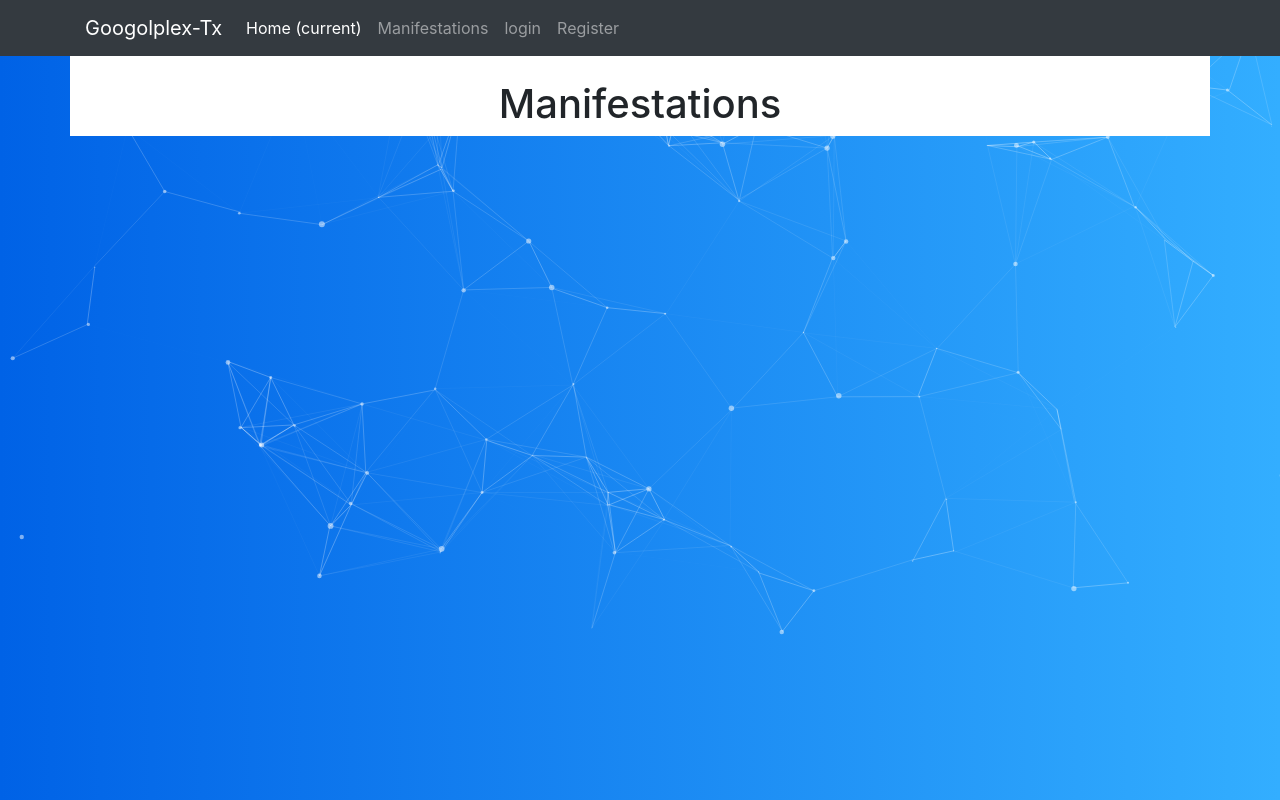
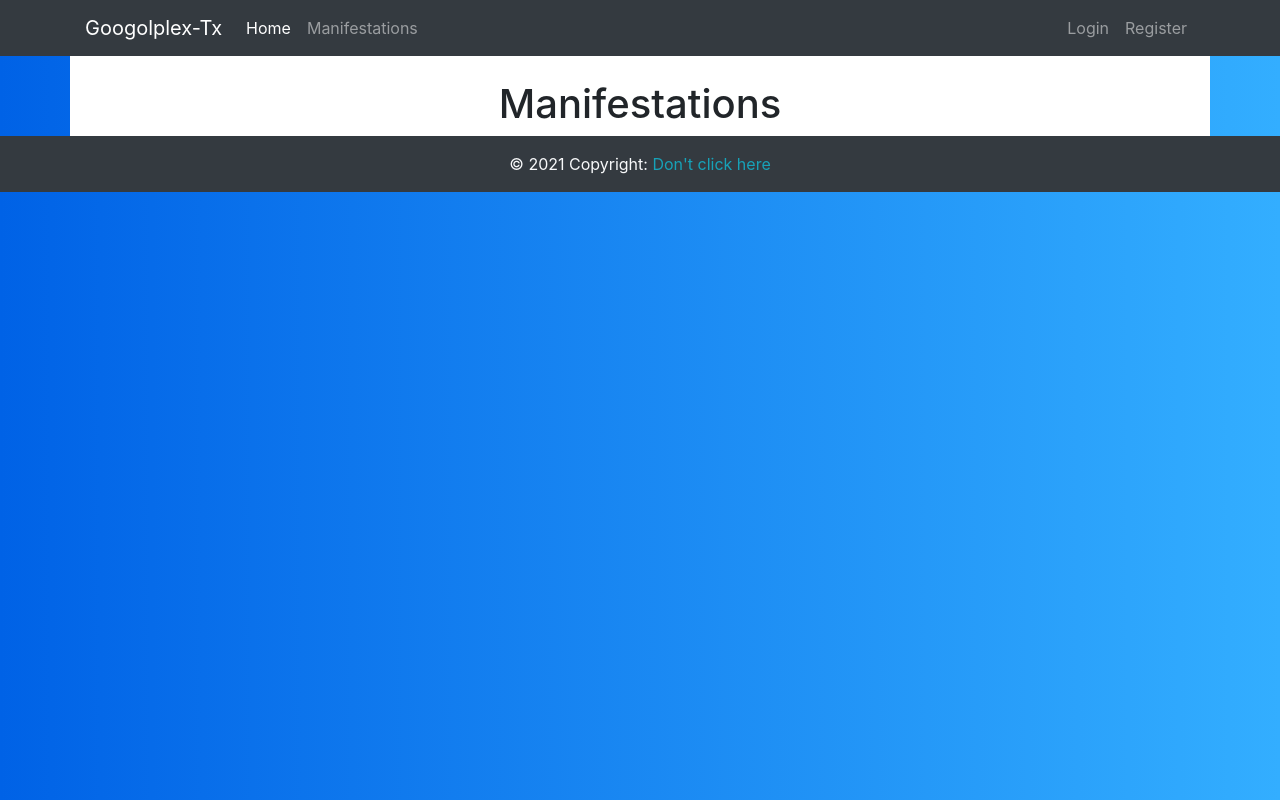
Before and after one commit to njmarko/web-googolplex-tx, a plain HTML site: page googolplexTX/static/index.html in a window 1280 px wide. Drawn offline with nearby package versions, Linux system fonts and the light colour scheme.

Commit message:
Improved navbar login links #25

```diff
--- a/googolplexTX/static/app/app.js
+++ b/googolplexTX/static/app/app.js
@@ -4,7 +4,8 @@ const Register = { template: '<div><navbar></navbar><register-form></register-fo
 
 
 const router = new VueRouter({
-	  mode: 'hash',
+    mode: 'hash',
+    linkExactActiveClass: 'active',
 	  routes: [
 	    { path: '/', component: WebShop},
 	    { path: '/login', component: Login},
@@ -17,9 +18,9 @@ var app = new Vue({
   router,
 	el: '#webShop',
 	  mounted () {
-  	this.$nextTick(() => {
+  	/*this.$nextTick(() => {
     	this.initParticleJS()
-    })
+    })*/
 
   },
   methods: {
--- a/googolplexTX/static/app/footer.js
+++ b/googolplexTX/static/app/footer.js
@@ -1,13 +1,13 @@
-Vue.component("footer-cmp", {
+Vue.component("footer-comp", {
 	data: function() {
 		return {
 			manifestations: null
 		}
 	},
 	template: `
-	<footer className="page-footer font-small blue">
-		<div className="footer-copyright text-center py-3">
-			<span>© 2021 Copyright: </span> <a href="/aboutus">Our team</a>
+	<footer class="page-footer font-small bg-dark text-light">
+		<div class="footer-copyright text-center py-3">
+			<span>© 2021 Copyright: </span"> <a href="#" class="text-info">Don't click here</a>
 		</div>
 	</footer>
 `
--- a/googolplexTX/static/app/navbar.js
+++ b/googolplexTX/static/app/navbar.js
@@ -1,5 +1,5 @@
 Vue.component("navbar", {
-	data: function() {
+	data: function () {
 		return {
 			manifestations: null
 		}
@@ -7,7 +7,6 @@ Vue.component("navbar", {
 	template: `
 	<nav id="navbar" class="navbar navbar-expand-lg navbar-dark bg-dark">
 		<div class="container">
-			<a class="navbar-brand" href="/">Googolplex-Tx</a>
 			<button class="navbar-toggler" type="button" data-toggle="collapse"
 				data-target="#navbarNavAltMarkup"
 				aria-controls="navbarNavAltMarkup" aria-expanded="false"
@@ -15,20 +14,30 @@ Vue.component("navbar", {
 				<span class="navbar-toggler-icon"></span>
 			</button>
 			<div class="collapse navbar-collapse" id="navbarNavAltMarkup">
-				<div class="navbar-nav">
-					<a class="nav-item nav-link active" href="/">Home <span
-						className="sr-only">(current)</span></a> <a class="nav-item nav-link"
-						href="#/manifestations">Manifestations</a> <a
-						class="nav-item nav-link" href="#/login">login</a> <a
-						class="nav-item nav-link" href="#/register">Register</a>
+				<div class="navbar-nav mr-auto mt-2 mt-lg-0">
+					<a class="navbar-brand" href="/">Googolplex-Tx</a>
+
+					<router-link to="/" class="nav-item nav-link">Home</router-link>
+					<router-link to="/manifestations" class="nav-item nav-link">Manifestations</router-link>
+				</div>
+
+				<div v-if="!user" class="navbar-nav my-2 my-lg-0">
+					<router-link to="/login" class="nav-link">Login</router-link>
+					<router-link to="/register" class="nav-link">Register</router-link>
+				</div>
+				<div v-if="user" class="navbar-nav my-2 my-lg-0">
+					<router-link to="/logout" class="nav-link">Logout</router-link>
 				</div>
 			</div>
 		</div>
 	</nav>
-`
-	,
-	methods: {
-	},
+
+
+
+
+
+`,
+	methods: {},
 	mounted() {
 		axios
 			.get('api/manifestations')
--- a/googolplexTX/static/index.html
+++ b/googolplexTX/static/index.html
@@ -8,6 +8,10 @@
 <!-- Load required Bootstrap and BootstrapVue CSS -->
 <link type="text/css" rel="stylesheet" href="css/bootstrap.min.css" />
 <link type="text/css" rel="stylesheet" href="css/bootstrap-vue.min.css" />
+
+<!-- Bootstrap JS -->
+<script src="./js/jquery-3.5.1.min.js"></script>
+<script src="https://maxcdn.bootstrapcdn.com/bootstrap/4.0.0/js/bootstrap.min.js" integrity="sha384-JZR6Spejh4U02d8jOt6vLEHfe/JQGiRRSQQxSfFWpi1MquVdAyjUar5+76PVCmYl" crossorigin="anonymous"></script>
 
 <!-- Load polyfills to support older browsers ONLY TAG THAT WAS NOT REPLACED WITH LOCAL LIBRARY-->
 <script
```
Also changed, not shown: googolplexTX/data/manifestations.json (+1 -1 lines), googolplexTX/data/tickets.json (+1 -1 lines).
